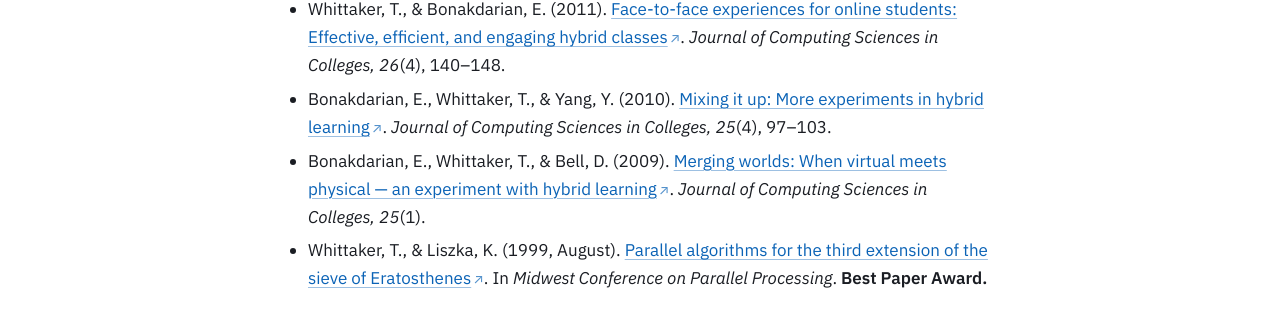
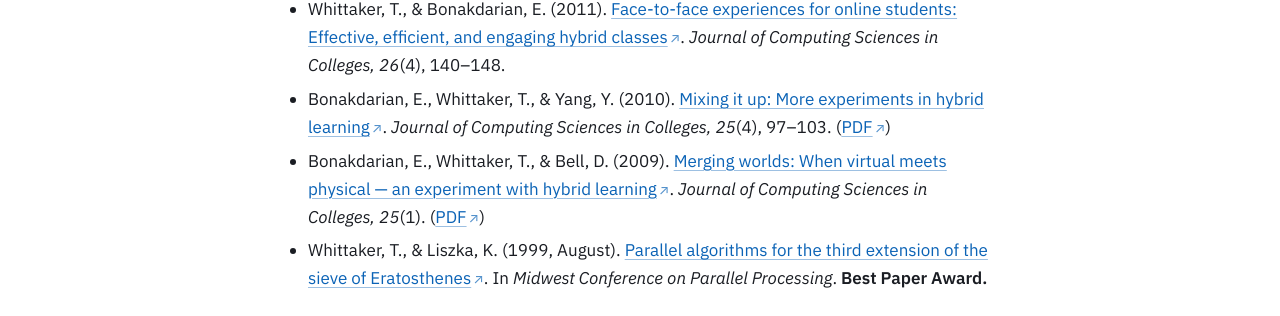
Before and after one commit to toddawhittaker/toddawhittaker.github.io, a Jekyll site: the page built from docs/publications/index.md, in a window 1280 px wide and 900 px high, scrolled down 760 px. Shown: the part 144-460 px from the top of the window. Built offline with Jekyll 4.4.1, drawn with Linux system fonts in a browser that asks for light colours; our own code applies the rules of GitHub Pages for plain Markdown files.

Commit message:
Use full ACM links for the hybrid learning papers; add free PDFs for two of them

```diff
--- a/docs/publications/index.md
+++ b/docs/publications/index.md
@@ -15,10 +15,10 @@ title: Publications
 
 - Li, J., Chu, C., & Whittaker, T. (2024). [Identifying interpretable features impacting nontraditional undergraduate computer science student retention](https://doi.org/10.1109/FIE61694.2024.10892997){:target="_blank"}. In *2024 IEEE Frontiers in Education Conference (FIE)* (pp. 1–9). IEEE.
 - Karabacak, B., & Whittaker, T. (2022). [Zero trust and advanced persistent threats: Who will win the war?](https://papers.academic-conferences.org/index.php/iccws/article/download/10/15){:target="_blank"} In *Proceedings of the 17th International Conference on Cyber Warfare and Security* (pp. 92–101).
-- Wood, R., Bonakdarian, E., & Whittaker, T. (2012). [Designing courses for hybrid instruction: Principles and practice](https://dl.acm.org/doi/10.5555/2167434){:target="_blank"}. *Journal of Computing Sciences in Colleges, 27*(4), 6–14.
-- Whittaker, T., & Bonakdarian, E. (2011). [Face-to-face experiences for online students: Effective, efficient, and engaging hybrid classes](https://dl.acm.org/doi/10.5555/1953596){:target="_blank"}. *Journal of Computing Sciences in Colleges, 26*(4), 140–148.
-- Bonakdarian, E., Whittaker, T., & Yang, Y. (2010). [Mixing it up: More experiments in hybrid learning](https://dl.acm.org/doi/10.5555/1734817){:target="_blank"}. *Journal of Computing Sciences in Colleges, 25*(4), 97–103.
-- Bonakdarian, E., Whittaker, T., & Bell, D. (2009). [Merging worlds: When virtual meets physical — an experiment with hybrid learning](https://dl.acm.org/doi/10.5555/1619234){:target="_blank"}. *Journal of Computing Sciences in Colleges, 25*(1).
+- Wood, R., Bonakdarian, E., & Whittaker, T. (2012). [Designing courses for hybrid instruction: Principles and practice](https://dl.acm.org/doi/10.5555/2167431.2167434){:target="_blank"}. *Journal of Computing Sciences in Colleges, 27*(4), 6–14.
+- Whittaker, T., & Bonakdarian, E. (2011). [Face-to-face experiences for online students: Effective, efficient, and engaging hybrid classes](https://dl.acm.org/doi/10.5555/1953573.1953596){:target="_blank"}. *Journal of Computing Sciences in Colleges, 26*(4), 140–148.
+- Bonakdarian, E., Whittaker, T., & Yang, Y. (2010). [Mixing it up: More experiments in hybrid learning](https://dl.acm.org/doi/10.5555/1734797.1734817){:target="_blank"}. *Journal of Computing Sciences in Colleges, 25*(4), 97–103. ([PDF](https://cs.franklin.edu/~whittakt/CCSCSC0410.pdf){:target="_blank"})
+- Bonakdarian, E., Whittaker, T., & Bell, D. (2009). [Merging worlds: When virtual meets physical — an experiment with hybrid learning](https://dl.acm.org/doi/10.5555/1619221.1619234){:target="_blank"}. *Journal of Computing Sciences in Colleges, 25*(1). ([PDF](https://cs.franklin.edu/~whittakt/CCSCMW1009.pdf){:target="_blank"})
 - Whittaker, T., & Liszka, K. (1999, August). [Parallel algorithms for the third extension of the sieve of Eratosthenes](https://cs.franklin.edu/~whittakt/MCPP0999.pdf){:target="_blank"}. In *Midwest Conference on Parallel Processing*. **Best Paper Award.**
 
 ## Dissertation
```
